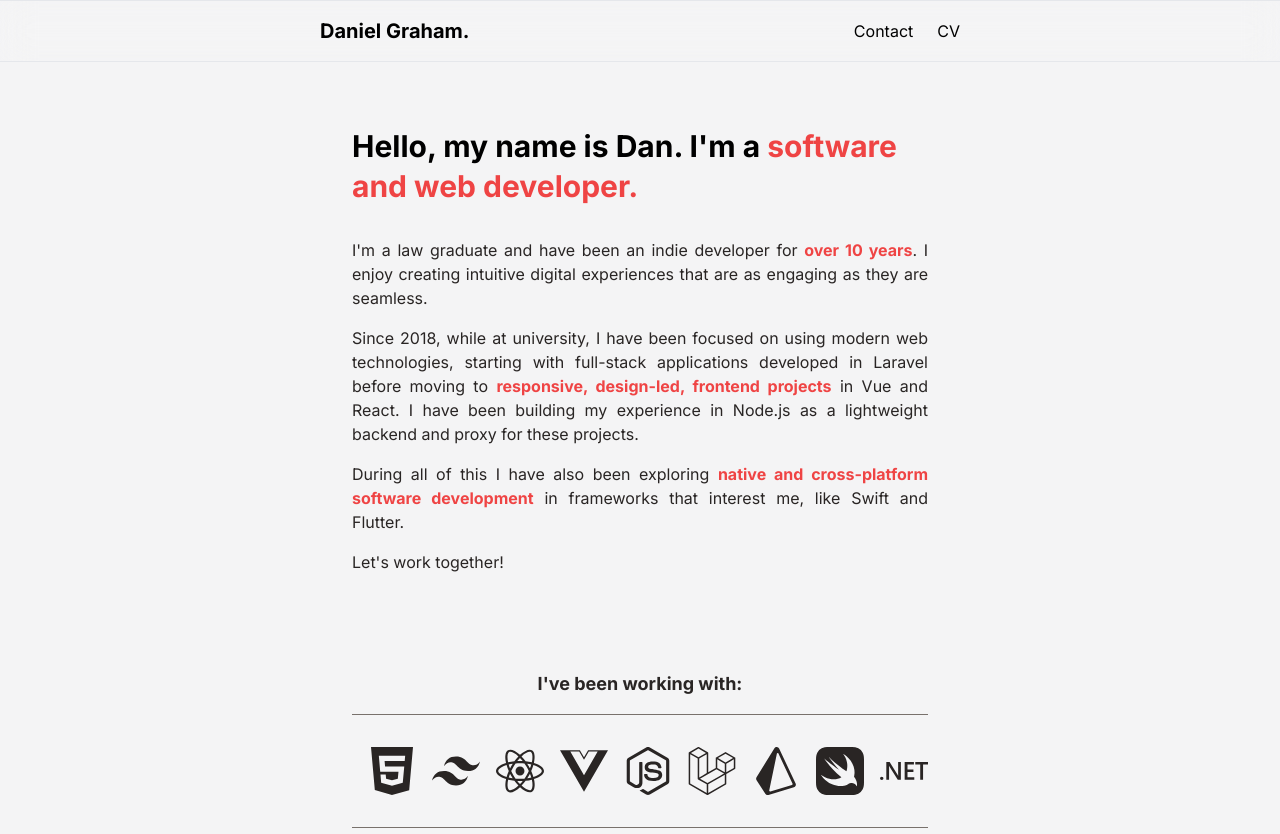
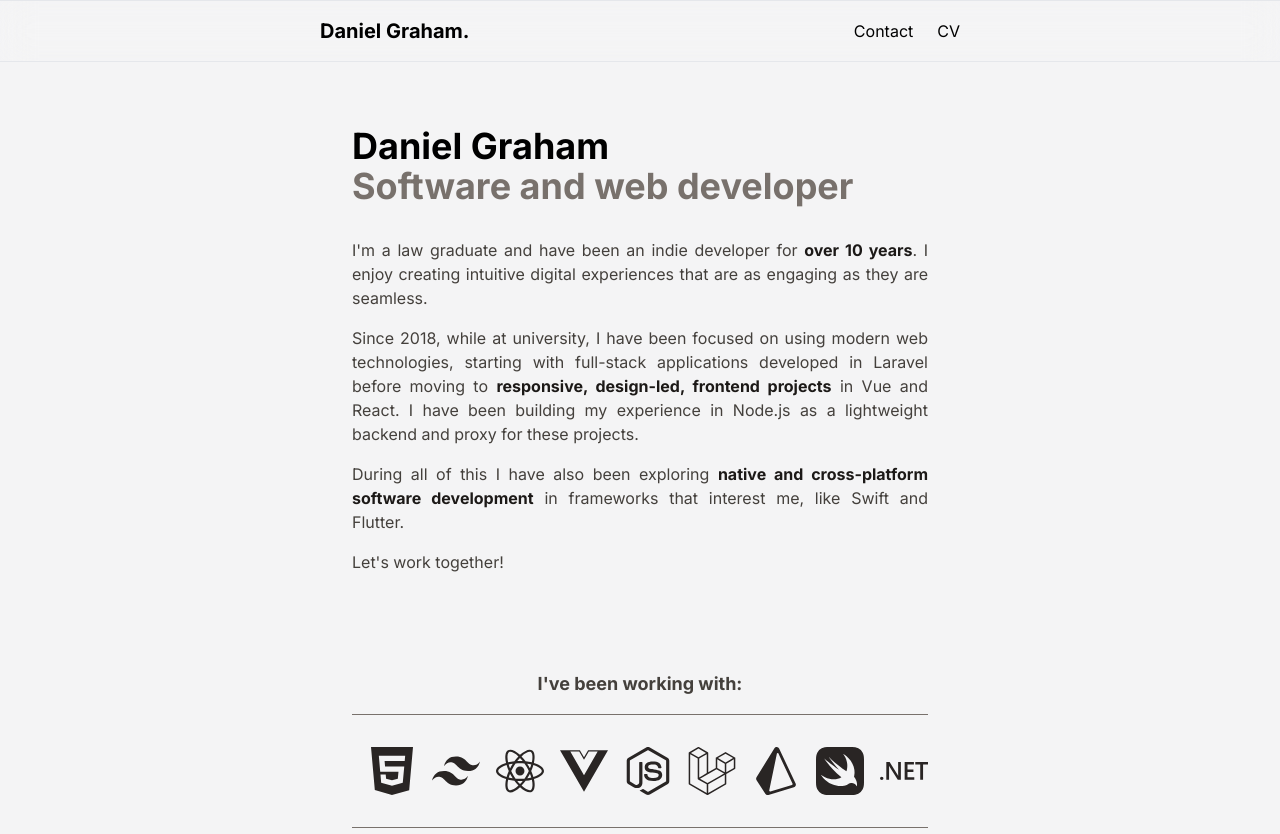
Before and after one commit to dangraham99/portfolio-2024, a Next.js app: page / in a window 1280 px wide. Shown: the top 834 px of the page. Built offline with nearby package versions, Linux system fonts and the light colour scheme.

Commit message:
testing new font colours

```diff
--- a/src/app/contact/page.js
+++ b/src/app/contact/page.js
@@ -7,8 +7,8 @@ function Contact() {
         <Section title="Contact" subtitle="Let's get in touch">
             <div className='flex-col space-y-4 h-full '>
 
-                <div className='bg-gradient-to-t from-blue-400 to-blue-500 text-white dark:text-stone-100 dark:bg-zinc-800 rounded-e-3xl rounded-t-3xl p-4 w-3/4'>Hey there 👋🏻, thanks for checking out the site! Get in touch:</div>
-                <div className='bg-gradient-to-t from-blue-400 to-blue-500 text-white dark:text-stone-100 dark:bg-zinc-800 rounded-e-3xl rounded-t-3xl p-4 w-3/4'>
+                <div className='bg-gradient-to-t from-blue-400 to-blue-500 text-stone-100 dark:text-stone-100 dark:bg-zinc-800 rounded-e-3xl rounded-t-3xl p-4 w-3/4'>Hey there 👋🏻, thanks for checking out the site! Get in touch:</div>
+                <div className='bg-gradient-to-t from-blue-400 to-blue-500 text-stone-100 dark:text-stone-100 dark:bg-zinc-800 rounded-e-3xl rounded-t-3xl p-4 w-3/4'>
                     You can get in touch with me at any of the below:
                     <ul className='list-disc mt-2 space-y-1 px-8 break-words'>
                         <li>X/Twitter &#8212; <a className="underline" href="https://twitter.com/dangrahm">@danielgrhm</a></li>
--- a/src/app/page.js
+++ b/src/app/page.js
@@ -23,7 +23,7 @@ export default function Home() {
 
       <div class="my-12">
         <div class="flex-col justify-center  my-4">
-          <h2 className='text-center font-semibold text-stone-800 dark:text-stone-400 text-lg'>I've been working with:</h2>
+          <h2 className='text-center font-semibold text-stone-700 dark:text-stone-400 text-lg'>I've been working with:</h2>
         </div>
         <div class="flex 2xl:justify-center justify-start gap-4 py-8 border-t border-b border-stone-500 overflow-x-auto overflow-show dark:fill-stone-400 fill-stone-800 px-4">
           <svg role="img" className='snap-always snap-center shrink-0 h-12 w-12' viewBox="0 0 24 24" xmlns="http://www.w3.org/2000/svg"><title>HTML5</title><path d="M1.5 0h21l-1.91 21.563L11.977 24l-8.564-2.438L1.5 0zm7.031 9.75l-.232-2.718 10.059.003.23-2.622L5.412 4.41l.698 8.01h9.126l-.326 3.426-2.91.804-2.955-.81-.188-2.11H6.248l.33 4.171L12 19.351l5.379-1.443.744-8.157H8.531z" /></svg>
--- a/src/components/cv/CVEntry.jsx
+++ b/src/components/cv/CVEntry.jsx
@@ -3,13 +3,13 @@ import React from 'react'
 function CvEntry(props) {
     return (
         <div className=''>
-            <h2 className='font-semibold text-red-500 dark:text-red-400'>{props.institution}</h2>
+            <h2 className='font-semibold text-stone-900 dark:text-stone-100'>{props.institution}</h2>
             <div className='mb-8'>
                 <div class="flex-col mb-4">
                     <h2 className='font-semibold'>{props.title}<br></br><i>{props.result}</i></h2>
-                    <div className="my-2 flex items-center text-stone-800 dark:text-stone-400 text-sm shrink-0 rounded-3xl h-6 w-fit"><span className='uppercase  text-xs tracking-[.2em] '>{props.period}</span></div>
+                    <div className="my-2 flex items-center text-stone-700 dark:text-stone-400 text-sm shrink-0 rounded-3xl h-6 w-fit"><span className='uppercase  text-xs tracking-[.2em] '>{props.period}</span></div>
                 </div>
-                <div className='text-justify text-stone-800 dark:text-stone-400'>
+                <div className='text-justify text-stone-700 dark:text-stone-400'>
                     {props.description}
                 </div>
             </div>
--- a/src/components/home/Hero.jsx
+++ b/src/components/home/Hero.jsx
@@ -4,11 +4,14 @@ function Hero() {
     return (
         <div>
             <div className="my-16 tracking-tigher ">
-                <p className="mb-8 text-3xl font-semibold leading-10">Hello, my name is Dan. I'm a <span className='text-red-500 dark:text-red-400'>software and web developer.</span> </p>
-                <div className="text-stone-800 dark:text-stone-400 text-justify">
-                    <p className="leading-6">I'm a law graduate and have been an indie developer for <span className='font-semibold text-red-500 dark:text-red-400'>over 10 years</span>. I enjoy creating intuitive digital experiences that are as engaging as they are seamless. </p>
-                    <p className='mt-4'> Since 2018, while at university, I have been focused on using modern web technologies, starting with full-stack applications developed in Laravel before moving to <span className='text-red-500 dark:text-red-400 font-semibold'>responsive, design-led, frontend projects</span> in Vue and React. I have been building my experience in Node.js as a lightweight backend and proxy for these projects.</p>
-                    <p className='mt-4'> During all of this I have also been exploring <span className='text-red-500 dark:text-red-400 font-semibold'>native and cross-platform software development</span> in frameworks that interest me, like Swift and Flutter.</p>
+                <div className='mb-8 text-4xl font-semibold leading-10'>
+                    <p className="">Daniel Graham</p>
+                    <p className="text-stone-500 dark:text-stone-500">Software and web developer</p>
+                </div>
+                <div className="text-stone-700 dark:text-stone-400 text-justify">
+                    <p className="leading-6">I'm a law graduate and have been an indie developer for <span className='font-semibold text-stone-900 dark:text-stone-100'>over 10 years</span>. I enjoy creating intuitive digital experiences that are as engaging as they are seamless. </p>
+                    <p className='mt-4'> Since 2018, while at university, I have been focused on using modern web technologies, starting with full-stack applications developed in Laravel before moving to <span className='text-stone-900 dark:text-stone-100 font-semibold'>responsive, design-led, frontend projects</span> in Vue and React. I have been building my experience in Node.js as a lightweight backend and proxy for these projects.</p>
+                    <p className='mt-4'> During all of this I have also been exploring <span className='text-stone-900 dark:text-stone-100 font-semibold'>native and cross-platform software development</span> in frameworks that interest me, like Swift and Flutter.</p>
                     <p className='mt-4'>Let's work together!</p>
                 </div>
             </div>
```
